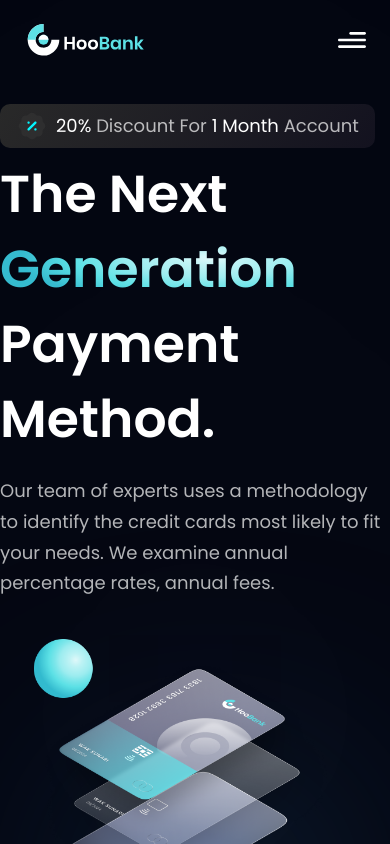
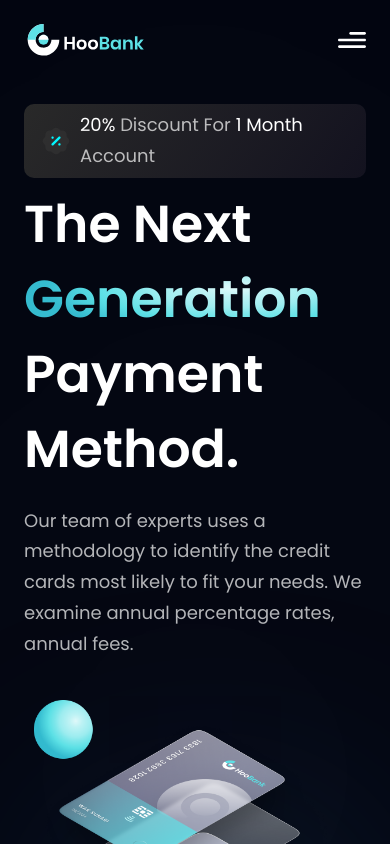
Before and after one commit to BilalKhaalid/bank_modern_app, a React (Vite) app: page / in a window 390 px wide. Shown: the top 844 px of the page. Built offline with nearby package versions, Linux system fonts and the light colour scheme.

Commit message:
added padding for mobile responsiveness

```diff
--- a/src/components/Hero.jsx
+++ b/src/components/Hero.jsx
@@ -7,7 +7,7 @@
   <section id="home" className={`flex md:flex-row flex-col ${styles.paddingY}`}>
     {/* creating a div for logo image of discount section and the content of discount section */}
 
-    <div className={`flex-1 ${styles.flexStart} flex-col xl:px-0 sm:px-16`}>
+    <div className={`flex-1 ${styles.flexStart} flex-col xl:px-0 sm:px-16 px-6`}>
       {/* this div contains the discount logo image and its content which is placed by tailwind classes */}
       <div className="flex flex-row items-center py-[6px] px-4 bg-discount-gradient rounded-[10px] mb-2">
         {/* Image contains discount logo */}
```
